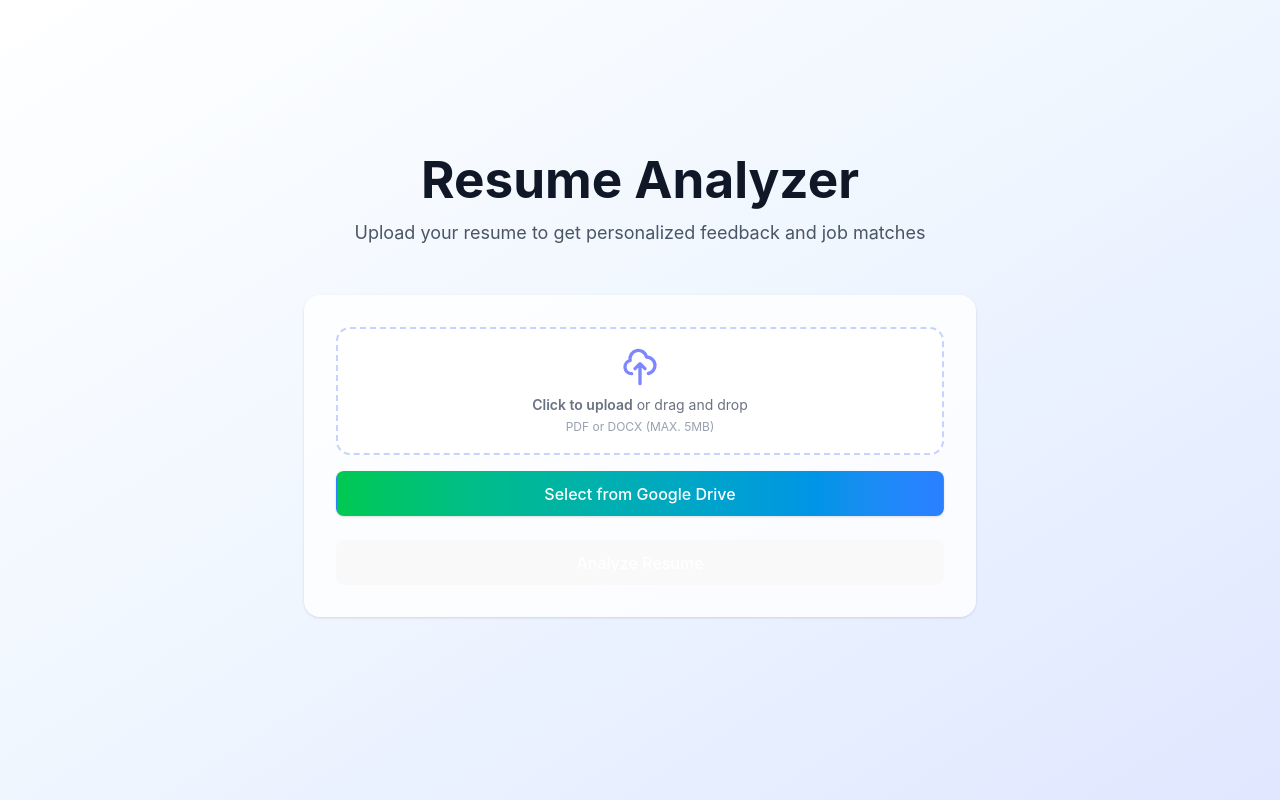
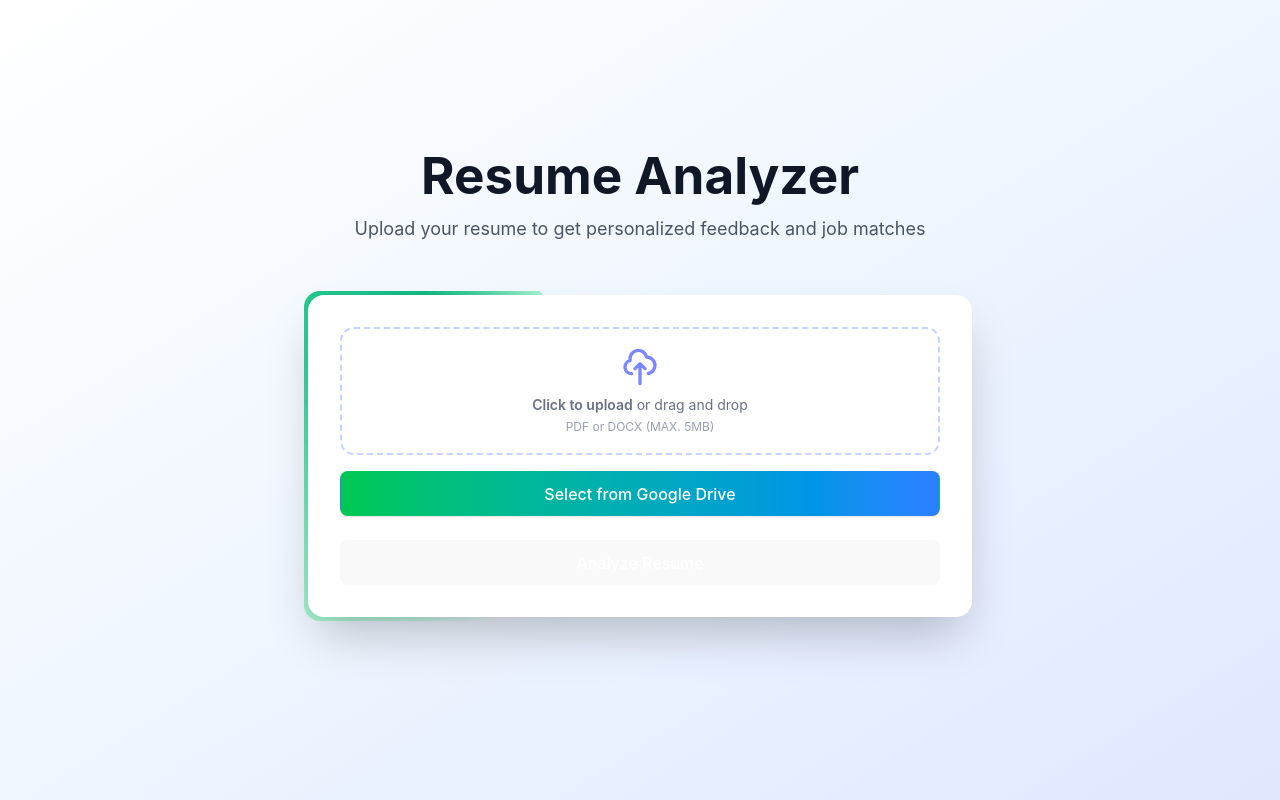
Before and after one commit to srija234/resumeiq, a React (Vite) app in the folder resumeiq-frontend/: page / in a window 1280 px wide. Built offline with nearby package versions, Linux system fonts and the light colour scheme; no server answers.

Commit message:
modify background

```diff
--- a/resumeiq-frontend/src/App.css
+++ b/resumeiq-frontend/src/App.css
@@ -92,3 +92,131 @@
 .animation-delay-4000 {
   animation-delay: 4s;
 }
+
+
+
+.card-glow {
+  position: relative;
+  /* no overflow: visible; (let the glow overflow) */
+}
+
+.card-glow::before {
+  content: "";
+  position: absolute;
+  top: -8px; left: -8px; right: -8px; bottom: -8px;
+  z-index: 0;
+  border-radius: 1.5rem; /* slightly larger than card */
+  background: linear-gradient(
+    120deg,
+    #a5b4fc 0%,
+    #c4b5fd 40%,
+    #f9fafb 80%,
+    #a5b4fc 100%
+  );
+  opacity: 0.45;          /* softer glow */
+  filter: blur(14px);     /* fuzzy edge */
+  background-size: 200% 200%;
+  animation: moveGradient 3s linear infinite;
+  pointer-events: none;
+}
+@keyframes moveGradient {
+  0% {
+    background-position: 0% 50%;
+  }
+  100% {
+    background-position: 100% 50%;
+  }
+}
+
+/* Add CSS custom property for angle animation */
+@property --angle {
+  syntax: "<angle>";
+  initial-value: 0deg;
+  inherits: false;
+}
+
+/* Animated gradient border styles */
+.upload-card-container {
+  position: relative;
+  width: 100%;
+}
+
+.upload-card-border {
+  position: relative;
+  padding: 4px;
+  border-radius: 1rem;
+  background-image: conic-gradient(
+    from var(--angle),
+    transparent 70%,
+    var(--color1),
+    var(--color2),
+    var(--color3),
+    var(--color4),
+    var(--color1)
+  );
+  animation: spin 6s linear infinite, colorChange 24s linear infinite;
+}
+
+.upload-card-border::before {
+  content: "";
+  position: absolute;
+  inset: -4px;
+  background-image: conic-gradient(
+    from var(--angle),
+    transparent 70%,
+    var(--color1),
+    var(--color2),
+    var(--color3),
+    var(--color4),
+    var(--color1)
+  );
+  border-radius: 1rem;
+  filter: blur(12px);
+  opacity: 0.4;
+  animation: spin 6s linear infinite, colorChange 24s linear infinite;
+  z-index: -1;
+}
+
+.upload-card-content {
+  position: relative;
+  background: white;
+  border-radius: 1rem;
+  z-index: 1;
+  box-shadow: 0 25px 50px -12px rgba(0, 0, 0, 0.25);
+}
+
+@keyframes spin {
+  from {
+    --angle: 0deg;
+  }
+  to {
+    --angle: 360deg;
+  }
+}
+
+@keyframes colorChange {
+  0%, 25% {
+    --color1: #a7f3d0;
+    --color2: #6ee7b7;
+    --color3: #34d399;
+    --color4: #10b981;
+  }
+  25.1%, 50% {
+    --color1: #c7d2fe;
+    --color2: #a5b4fc;
+    --color3: #818cf8;
+    --color4: #6366f1;
+  }
+  50.1%, 75% {
+    --color1: #fde68a;
+    --color2: #fcd34d;
+    --color3: #fbbf24;
+    --color4: #f59e0b;
+  }
+  75.1%, 100% {
+    --color1: #fbcfe8;
+    --color2: #f9a8d4;
+    --color3: #f472b6;
+    --color4: #ec4899;
+  }
+}
--- a/resumeiq-frontend/src/App.jsx
+++ b/resumeiq-frontend/src/App.jsx
@@ -64,7 +64,11 @@ export default function App() {
         </div>
 
         {/* Upload Card */}
-        <div className="w-full bg-white/80 rounded-2xl shadow-sm p-4 sm:p-8 mb-8">
+        <div className="upload-card-container mb-8">
+          {/* Animated gradient border */}
+          <div className="upload-card-border">
+            {/* Card content */}
+            <div className="upload-card-content p-4 sm:p-8">
               <div className="flex flex-col items-center">
                 {/* File Upload Area */}
                 <div className="w-full mb-4 sm:mb-6 flex flex-col gap-2">
@@ -200,34 +204,42 @@ export default function App() {
                 )}
               </div>
             </div>
+          </div>
+        </div>
 
         {/* Results Section */}
         {result && (
           <div className="mt-8 space-y-8 animate-fade-in-up">
-            <div className="bg-white/90 backdrop-blur-sm rounded-xl shadow-lg overflow-hidden border border-white/20">
-              <div className="p-6">
+            <div className="upload-card-container">
+              <div className="upload-card-border">
+                <div className="upload-card-content p-6">
                   <h2 className="text-2xl font-bold text-gray-800 mb-4">
                     Your Skills
                   </h2>
                   <SkillsChips skills={result.skills} />
                 </div>
               </div>
+            </div>
 
-            <div className="bg-white/90 backdrop-blur-sm rounded-xl shadow-lg overflow-hidden border border-white/20">
-              <div className="p-6">
+            <div className="upload-card-container">
+              <div className="upload-card-border">
+                <div className="upload-card-content p-6">
                   <h2 className="text-2xl font-bold text-gray-800 mb-4">
                     Feedback
                   </h2>
                   <FeedbackMarkdown feedback={result.feedback} />
                 </div>
               </div>
+            </div>
 
-            <div className="bg-white/90 backdrop-blur-sm rounded-xl shadow-lg overflow-hidden border border-white/20">
-              <div className="p-6">
+            <div className="upload-card-container">
+              <div className="upload-card-border">
+                <div className="upload-card-content p-6">
                   <h2 className="text-2xl font-bold text-gray-800 mb-4">
                     Recommended Jobs
                   </h2>
                   <JobCards jobs={result.matched_jobs} />
+                </div>
               </div>
             </div>
           </div>
--- a/resumeiq-frontend/tailwind.config.js
+++ b/resumeiq-frontend/tailwind.config.js
@@ -13,6 +13,9 @@ export default {
           "Inter", "Arial", "sans-serif"
         ],
       },
+      animation: {
+        'spin-slow': 'spin 3s linear infinite',
+      },
     },
   },
   plugins: [],
```
Lines whose indentation alone changed are shown as unchanged.
